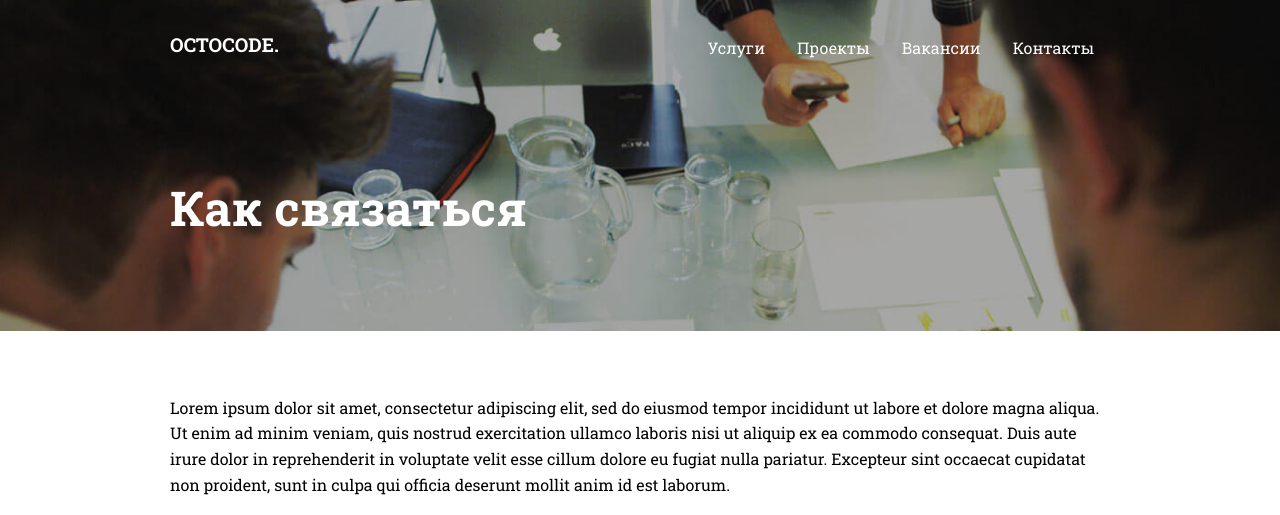
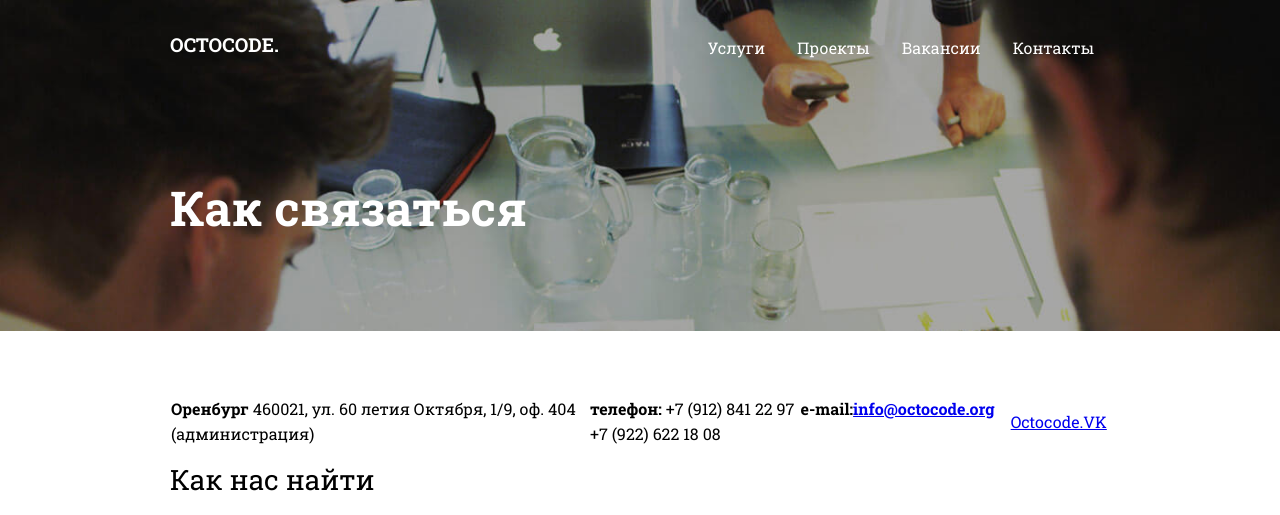
Before and after one commit to bizikov/octocode, a Jekyll site: the page built from pages/contacts.html, in a window 1280 px wide. Shown: the top 515 px of the page. Built offline with Jekyll 4.4.1, drawn with Linux system fonts in a browser that asks for light colours.

Commit message:
Update contacts.html

```diff
--- a/pages/contacts.html
+++ b/pages/contacts.html
@@ -4,11 +4,21 @@ title: Как связаться
 permalink: /contacts/
 ---
 
-<p>Lorem ipsum dolor sit amet, consectetur adipiscing elit, sed do eiusmod tempor incididunt ut labore et
-                dolore magna aliqua. Ut enim ad minim veniam, quis nostrud exercitation ullamco laboris nisi ut aliquip
-                ex ea commodo consequat. Duis aute irure dolor in reprehenderit in voluptate velit esse cillum dolore eu
-                fugiat nulla pariatur. Excepteur sint occaecat cupidatat non proident, sunt in culpa qui officia
-                deserunt mollit anim id est laborum.
+<p>
+<table class="top" style="width: 100%;" border="0" cellspacing="0">
+<tbody>
+  <tr>
+    <td>
+      <strong>Оренбург</strong>&nbsp;460021, ул. 60 летия Октября, 1/9, оф. 404&nbsp;<br>(администрация)<br></td>
+    <td>
+      <strong>телефон:</strong>&nbsp;+7 (912) 841 22 97<br>+7 (922) 622 18 08<br></td>
+    <td>
+      <strong><strong>e-mail:</strong><a href="mailto:info@octocode.org">info@octocode.org</a><br><br></strong></td>
+    <td>
+      <img src="https://vk.com/images/favicon_vk.ico" alt="" hspace="5"><a href="https://vk.com/club86298317" target="_blank">Octocode.VK</a></td>
+  </tr>
+</tbody>
+</table>
 </p>
 
 <h2>Как нас найти</h2>
```
